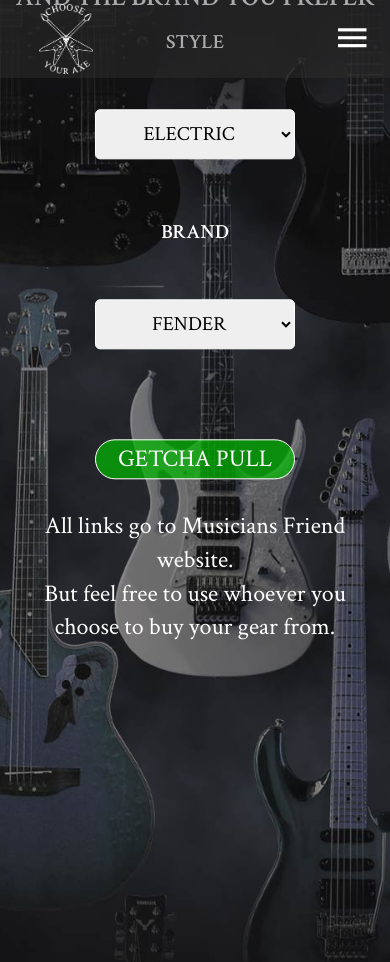
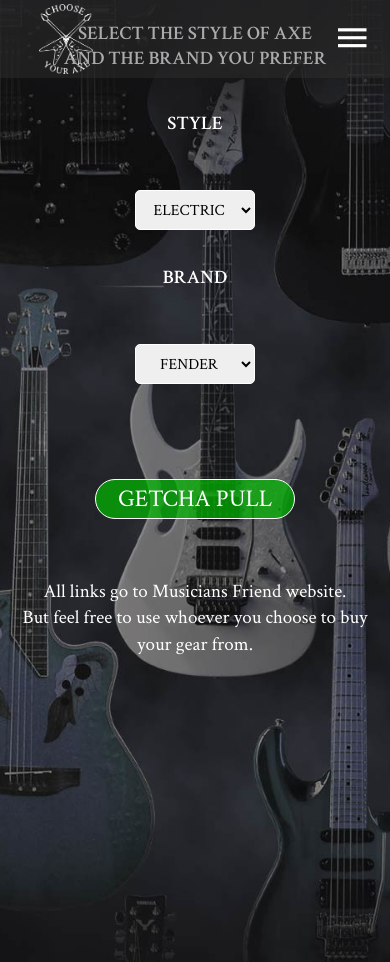
Before and after one commit to jerryvanderweide72/Guitar-Website, a plain HTML site: page index.html in a window 390 px wide. Shown: the top 962 px of the page. Drawn offline with Linux system fonts and the light colour scheme.

Commit message:
Made a few more changes for mobile phone

```diff
--- a/index.html
+++ b/index.html
@@ -4,7 +4,7 @@
 <head>
 
     <meta charset="utf-8">
-    <meta name="viewport" content="width=device-width, initial-scale=1.0">
+    <meta name="viewport" content="width=375, initial-scale=1.0">
     <meta name="description" content="Choose Your Axe is a simple easy to use guitar selection website in helping you pick out  name brand guitar you will love for the rest of your life.">
 
     <link rel="stylesheet" type="text/css" href="vendors/css/grid.css">
@@ -285,10 +285,10 @@
             <div class="row">
                 <div class="col span-1-of-2">
                     <ul class="footer-nav">
-                        <li><a href="#">Home</a></li>
-                        <li><a href="#">How To</a></li>
-                        <li><a href="#">Tribute</a></li>
-                        <li><a href="#">Contact</a></li>
+                        <li><a href="#home">Home</a></li>
+                        <li><a href="#howto">How To</a></li>
+                        <li><a href="#tribute">Tribute</a></li>
+                        <li><a href="#contact">Contact</a></li>
                     </ul>
                 </div>
                 <div class="col span-1-of-2">
--- a/resources/css/queries.css
+++ b/resources/css/queries.css
@@ -74,7 +74,7 @@
         font-size: 130%;
     }
 
-    .how-to h2, h2, h3 {
+    .how-to h2, h3 {
         font-size: 100%;
     }
 
@@ -92,22 +92,24 @@
         top: 38%;
     }
 
-    .select {
-        margin-bottom: 15px;
-    }
-
     .guitar-selection {
         float: none;
-        width: 200px;
         margin-left: auto;
         margin-right: auto;
     }
 
     .guitar-brand {
         float: none;
-        width: 200px;
         margin-left: auto;
         margin-right: auto;
+    }
+
+    .lbl-1 {
+        width: 360px;
+    }
+
+    .lbl-2 {
+        width: 360px;
     }
 
 
@@ -147,13 +149,6 @@
         margin-bottom: 2%;
     }
 
-    .lbl-1 {
-        width: 360px;
-    }
-
-    .lbl-2 {
-        width: 360px;
-    }
 
     /*Form*/
     input[type = text],
@@ -199,16 +194,23 @@
 
     /*Header and selection*/
 
-    .choices {
-        top: 35%;
+    .choices h1, h3 {
+        font-size: 95%;
     }
 
-    .go-btn {
-        margin-top: 30px;
+    .sel-box {
+        width: 120px;
+        height: 40px;
+        font-size: 78%;
+        margin-bottom: 5px;
+    }
+
+    .sel-box {
+
     }
 
     .your-choice {
-        margin-top: 30px;
+        font-size: 95%
     }
 
     /*Form*/
@@ -233,7 +235,7 @@
     }
 
     .contact-form {
-        margin-left: 22%;
+        margin-left: 19%;
     }
 
     /*Footer*/
--- a/resources/css/style.css
+++ b/resources/css/style.css
@@ -125,12 +125,13 @@
     -ms-transform: translate(-50%, -50%);
     transform: translate(-50%, -50%);
     text-align: center;
+    height: 600px;
 }
 
 
 
 .select {
-    margin-bottom: 50px;
+    margin-bottom: 40px;
 }
 
 *:focus { outline: none; }
```
